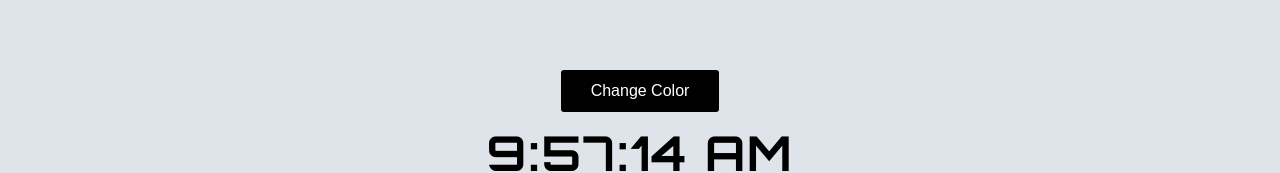
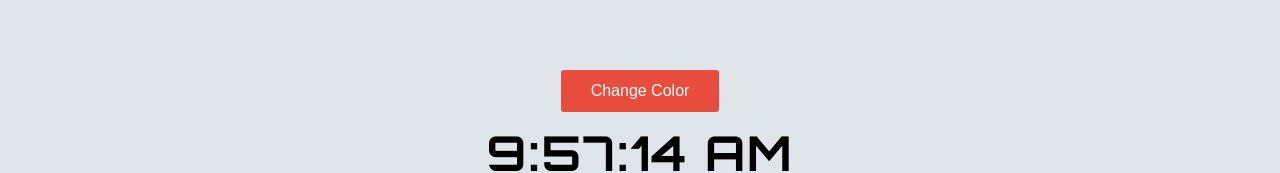
Before and after one commit to MdTamimAhamed/React_mini_projects, a React (Create React App) app: page / in a window 1280 px wide. Shown: the part 1340-1513 px from the top of the page. Built offline with nearby package versions, Linux system fonts and the light colour scheme.

Commit message:
Simple project done

```diff
--- a/src/Components/Clock/Clock.jsx
+++ b/src/Components/Clock/Clock.jsx
@@ -3,10 +3,10 @@ import '../Clock/clock.css';
 
 const Clock = () =>{
     let currTime = new Date().toLocaleTimeString();
-    const clr = "#000000";
+    const color = "#e74c3c";
 
     const[current, setTime] = useState(currTime);
-    const[bgColor, setBgColor] = useState(clr);
+    const[bgColor, setBgColor] = useState(color);
 
     const changeBgColor = () =>{
         let updateColor = "#5f27cd";
```
